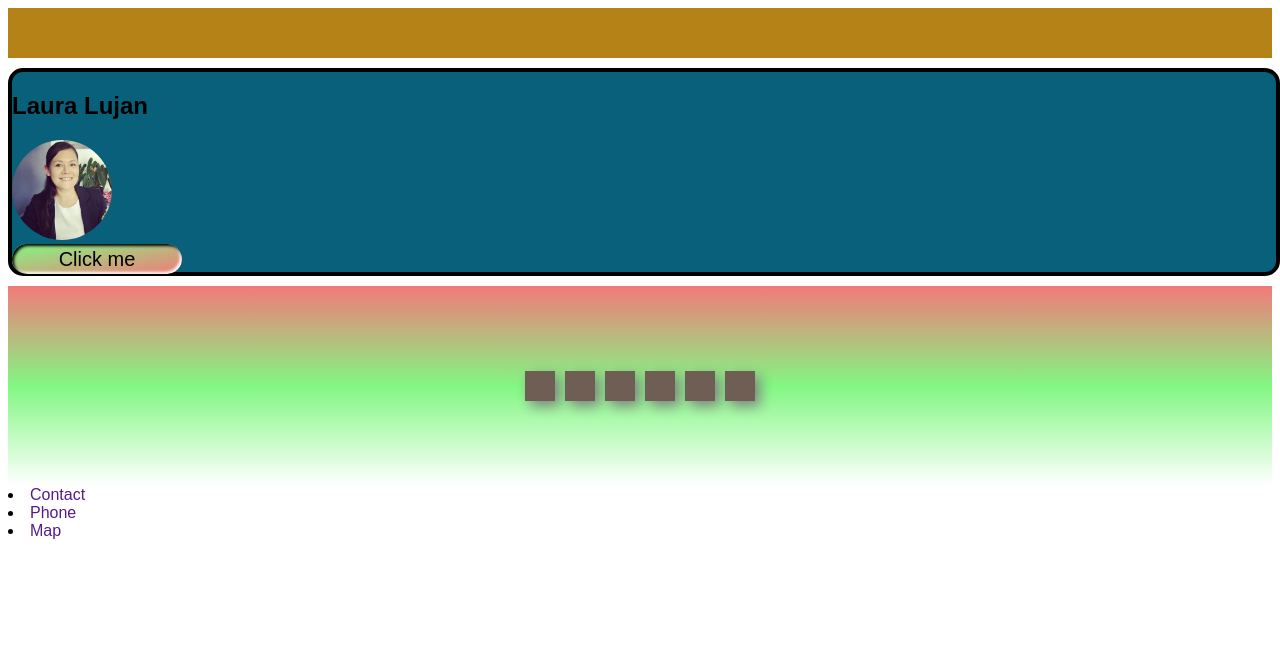
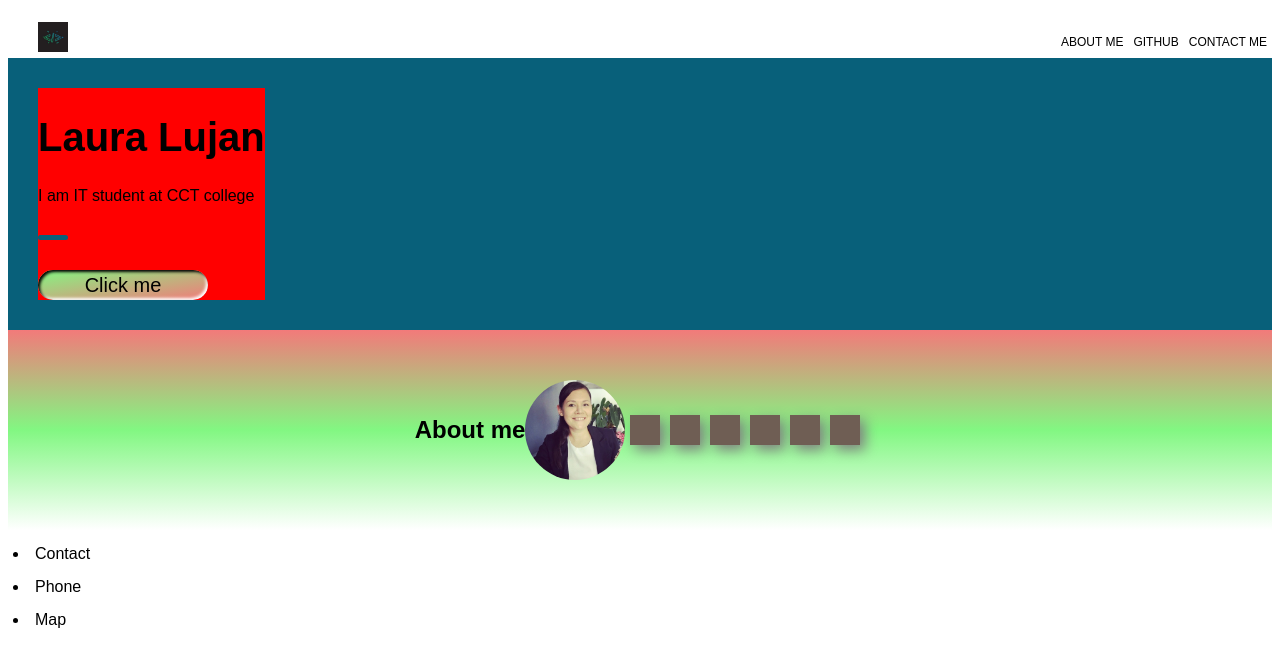
Before and after one commit to LaoLujan/My-First-Web-Site, a plain HTML site: page index.html in a window 1280 px wide. Drawn offline with Linux system fonts and the light colour scheme.

Commit message:
Day 2
Added contact page and other links
Added styled break and hover

```diff
--- a/index.html
+++ b/index.html
@@ -7,13 +7,26 @@
         <meta charset = "UTF-8"/>
     </head>
     <body>
-        <header></header>
-        <div class = "about-me">
-            <h2 id="name">Laura Lujan</h2>
-            <img class ="profile-photo" src="images/Laura Lujan photo.jpeg" alt= "Laura Lujan photo">
+        <nav>
+            <img class = "logo", src="images/logo.jpg", alt="My logo">
+            <ul class ="nav-bar">
+                <li><a href="#about-me">About me</a></li>
+                <li><a href="">GitHub</a></li>
+                <li><a href="pages/Contact.html">Contact me</a></li>
+            </ul>
+        </nav>
+        <div class = "hero">
+            <div class="hero-info">
+            <h1 id="name">Laura Lujan</h1>
+            <p>I am IT student at CCT college</p>
+            <div class = "styled-break"></div>
             <div class="button">Click me</div>
         </div>
+        <div></div>
+        </div>
         <section>
+            <h2><a name = "about-me">About me</a></h2>
+            <img class ="profile-photo" src="images/Laura Lujan photo.jpeg" alt= "Laura Lujan photo">
             <div class="test"></div>
             <div class="test"></div>
             <div class="test"></div>
--- a/stiles.css
+++ b/stiles.css
@@ -4,10 +4,26 @@ body{
     font-family: Arial, Helvetica, sans-serif;
 }
 
-header{
+nav{
     width: 100%;
     height: 50px;
-    background-color: rgb(180, 130, 23);
+    display: flex;
+    justify-content: space-between;
+}
+.nav-bar{
+    display: flex;
+    justify-content: flex-end;
+    list-style: none;
+    text-transform: uppercase;
+    font-size: 12px;
+}
+
+li{
+    margin: 15px 5px;
+}
+.logo{
+    height: 30px;
+    margin: 14px 30px; ;
 }
 section{
     width: 100%;
@@ -20,17 +36,35 @@ section{
     flex-wrap: wrap;
 
 }
-.about-me {
+.hero{
     width: 100%;
-    height: 200px;
     background-color: rgb(8, 96, 122);
-    margin: 10px 0 10px 0 ;
-    border: solid black 4px;
-    border-radius: 15px;
+    display: flex;
+    justify-content: space-between;
+    flex-wrap: wrap;
+}
+
+.hero-info{
+
+    background-color: red;
+    margin: 30px;
+    max-width: 300px;
+}
+
+.styled-break{
+    width: 30px;
+    height: 5px;
+    background-color: rgb(8, 96, 122);
+    border-radius: 2.5px;
+    margin: 30px 0;
 }
 .profile-photo{
     width: 100px;
     border-radius: 50%;
+}
+
+#name {
+    font-size:40px ;
 }
 
 .test{
@@ -51,7 +85,7 @@ section{
     background-image: linear-gradient(to top left,rgb(242, 122, 122), rgb(130, 247, 130) );
     box-shadow: inset 2px 2px 3px black,
     inset -2px -2px 3px white;
-    border-radius: 15px;
+    border-radius: 50px;
     line-height: 1.5;
 }
 
@@ -61,4 +95,11 @@ section{
 
 a {
     text-decoration: none;
+    color: black;
 }
+a:hover{
+    color: rgb(242, 122, 122);
+}
+a:active{
+    color: blue;
+}
```
Also changed, not shown: Pages/Contact.html (added, +12 -0 lines), images/logo.jpg (added).
